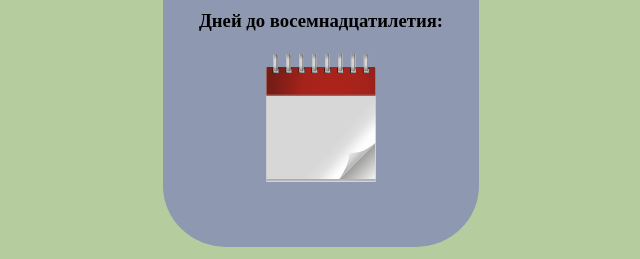
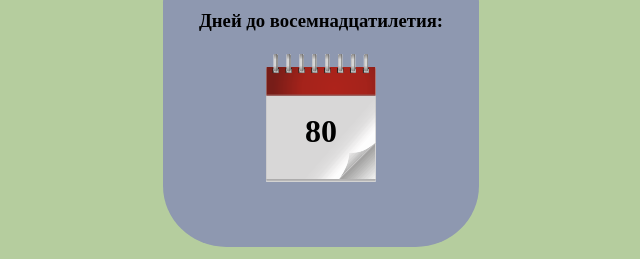
Before and after one commit to loginov671/loginov671.github.io, a plain HTML site: page bday/index.html in a window 1280 px wide. Shown: the part 195-454 px from the top of the page, 319-959 px from the left. Drawn offline with Linux system fonts and the light colour scheme.

Commit message:
Update index.html

```diff
--- a/bday/index.html
+++ b/bday/index.html
@@ -13,7 +13,7 @@
 
 		<script>
 
-	   var upd = setinterval(output(),100);
+	   setInterval('output()',100);
 
 	   function output() {
            var today = new Date();
```
